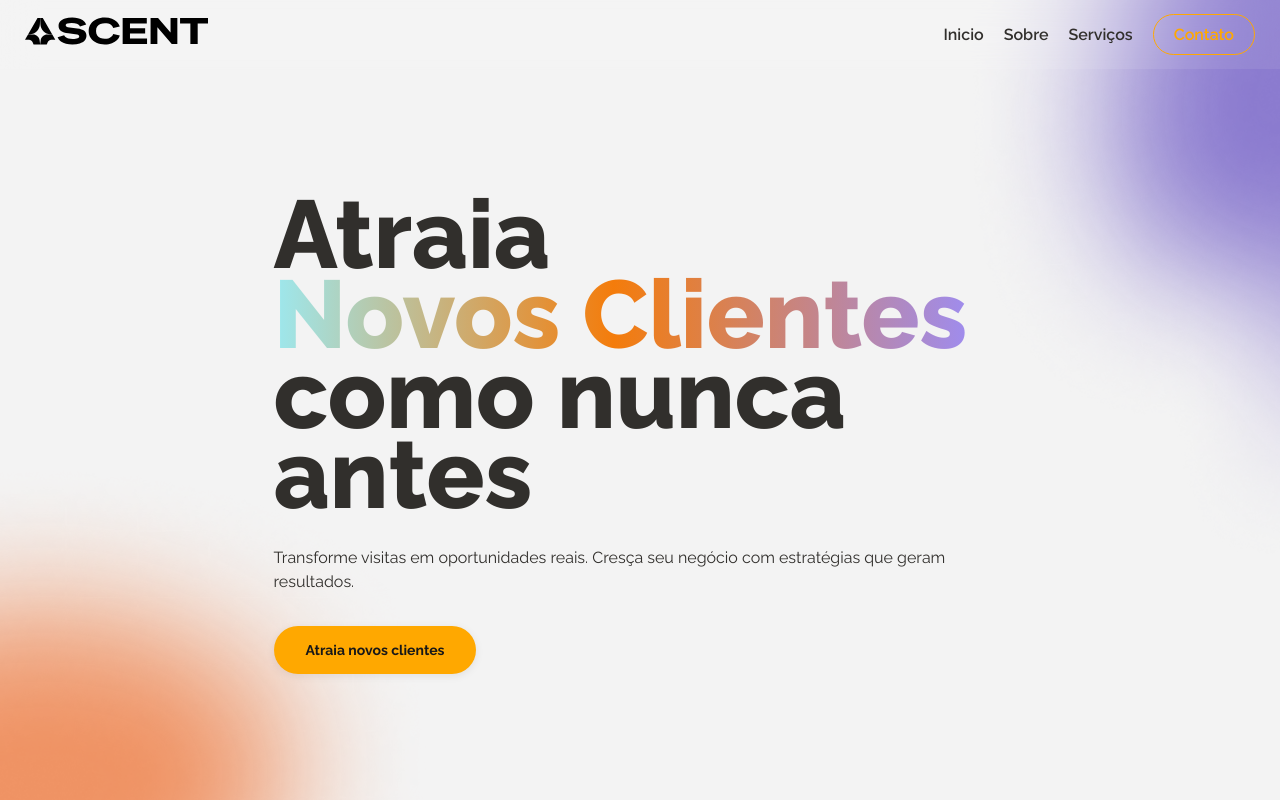
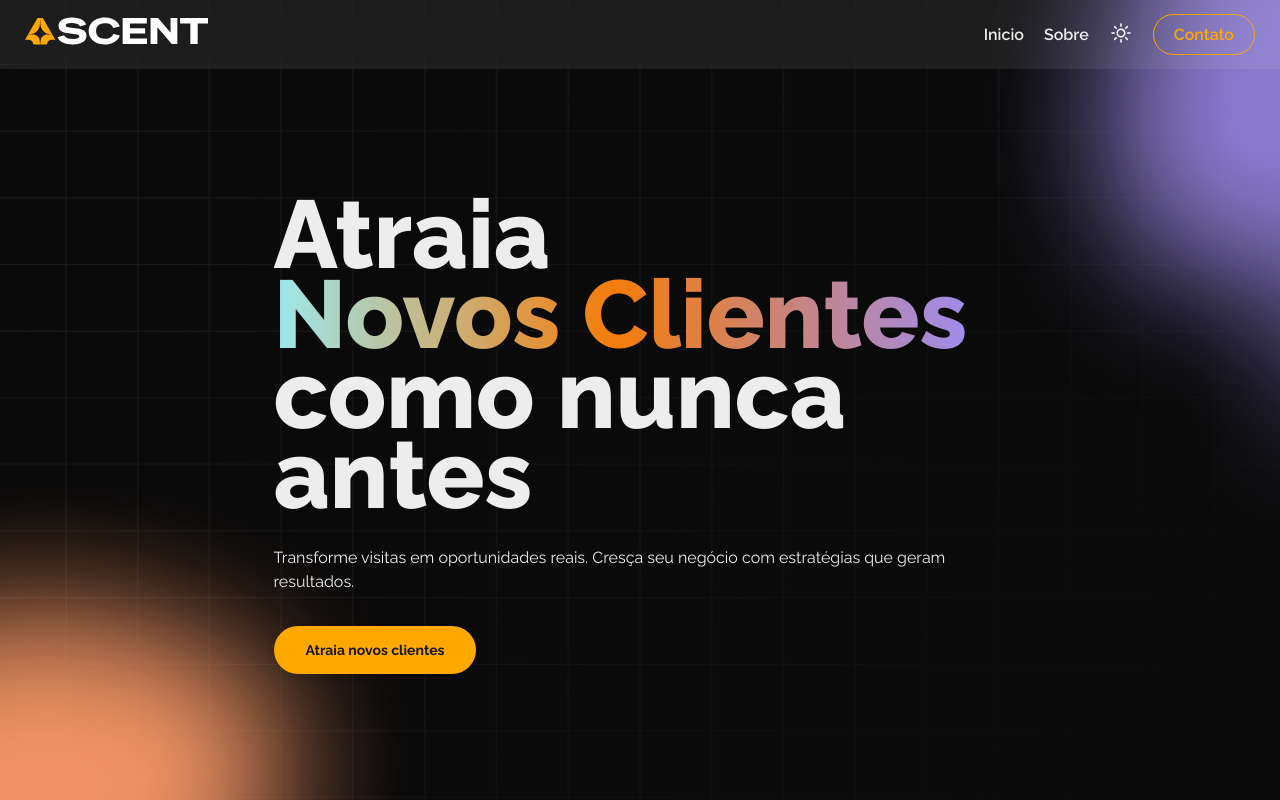
Before and after one commit to ascentBr/website, a Next.js app: page / in a window 1280 px wide. Shown: the top 800 px of the page. Built offline with nearby package versions, Linux system fonts and the light colour scheme.

Commit message:
feat: adicionar suporte a temas claros e escuros com o next-themes e criar componentes dinâmicos para o logo e troca de tema

```diff
--- a/package.json
+++ b/package.json
@@ -10,6 +10,7 @@
   },
   "dependencies": {
     "next": "15.5.0",
+    "next-themes": "^0.4.6",
     "nodemailer": "^7.0.5",
     "react": "19.1.0",
     "react-dom": "19.1.0",
--- a/src/app/components/Benefits/Benefits.module.scss
+++ b/src/app/components/Benefits/Benefits.module.scss
@@ -16,11 +16,6 @@
         font-weight: 400;
         color: var(--foreground);
         margin-bottom: 40px;
-
-        @media (prefers-color-scheme: dark) {
-            opacity: 0.7;
-        }
-
     }
 }
 
@@ -65,10 +60,6 @@
         font-size: 1rem;
         font-weight: 400;
         color: var(--foreground);
-
-        @media (prefers-color-scheme: dark) {
-            opacity: 0.7;
-        }
     }
 
 }
--- /dev/null
+++ b/src/app/components/DynamicLogo/Index.tsx
@@ -0,0 +1,25 @@
+'use client';
+import { useTheme } from 'next-themes';
+import Image from 'next/image';
+import React from 'react'
+
+
+const DynamicLogo = ({
+    darkModeSrc,
+    lightModeSrc
+}:{
+    darkModeSrc: string;
+    lightModeSrc: string;
+}) => {
+
+    const { theme } = useTheme();
+
+    if (theme === 'light') {
+        return (<Image src={lightModeSrc} alt="Ascent - web & performance" width={183} height={42} />)
+    }
+    return (
+        <Image src={darkModeSrc} alt="Ascent - web & performance" width={183} height={42} />
+    )
+}
+
+export default DynamicLogo
--- a/src/app/components/Footer/Index.tsx
+++ b/src/app/components/Footer/Index.tsx
@@ -1,10 +1,9 @@
 import React from 'react'
 import styles from './Footer.module.scss'
-import Image from 'next/image'
 import Link from 'next/link'
 import ContactForm from '../ContactForm/Index'
-const LOGO_SRC = '/brand/Full_Logo.svg';
-const LOGO_SRC_DARK = '/brand/Full_Logo_Blacklogo.svg';
+import DynamicLogo from '../DynamicLogo/Index'
+
 type FooterMenuProps = {
   settings: {
     title: string;
@@ -50,10 +49,7 @@ const Footer = () => {
             {/* <FooterMenu settings={{ title: "Support", links: [{ label: "Contact", url: "/#contact" }, { label: "FAQ", url: "/faq" }] }} /> */}
             <div className={styles.FooterMenu}>
               <Link href="/" className={styles.FooterLogo}>
-                <picture>
-                  <source srcSet={LOGO_SRC} media="(prefers-color-scheme: dark)" />
-                  <img src={LOGO_SRC_DARK} alt="Ascent logo" width={124} height={80} className={styles.FooterLogoImage} />
-                </picture>
+              <DynamicLogo lightModeSrc="/brand/Full_Logo_Blacklogo.svg" darkModeSrc="/brand/Full_Logo.svg" />
               </Link>
             </div>
           </div>
--- a/src/app/components/Header/Index.tsx
+++ b/src/app/components/Header/Index.tsx
@@ -2,7 +2,8 @@ import React from 'react'
 import styles from './Header.module.scss'
 import Link from 'next/link'
 import Image from 'next/image'
-
+import ThemeChanger from '../ThemeChanger/Index';
+import DynamicLogo from '../DynamicLogo/Index';
 
 const Header = () => {
   return (
@@ -10,11 +11,7 @@ const Header = () => {
       <div className={`${styles.container} container`}>
         <h1 className={styles.logo}>
           <Link href="/">
-            <picture>
-              <source srcSet="/brand/Namelogo.svg" media="(prefers-color-scheme: dark)" />
-              <Image src="/brand/Name_Blacklogo.svg" alt="Ascent - web & performance" width={183} height={42} />
-            </picture>
-
+            <DynamicLogo lightModeSrc="/brand/Name_Blacklogo.svg" darkModeSrc="/brand/NameLogo.svg" />
           </Link>
         </h1>
 
@@ -27,7 +24,7 @@ const Header = () => {
               <Link href="/sobre">Sobre</Link>
             </li>
             <li>
-              <Link href="./#benefits">Serviços</Link>
+              <ThemeChanger />
             </li>
             <li className={styles.cta}>
               <Link href="#contact">Contato</Link>
--- a/src/app/components/MainBanner/MainBanner.module.scss
+++ b/src/app/components/MainBanner/MainBanner.module.scss
@@ -52,10 +52,6 @@
   line-height: 1.5;
   color: var(--foreground);
   opacity: 1;
-
-  @media (prefers-color-scheme: dark) {
-    opacity: 0.4;
-  }
 }
 
 .callToAction {
--- /dev/null
+++ b/src/app/components/ThemeChanger/Index.tsx
@@ -0,0 +1,24 @@
+'use client'
+
+import { useTheme } from 'next-themes'
+import style from './ThemeChanger.module.scss'
+
+const ThemeChanger = () => {
+  const { theme, setTheme } = useTheme()
+
+  return (
+    <>
+      {theme === 'dark' ? (<button className={style.button} onClick={() => setTheme('light')}>
+        <svg xmlns="http://www.w3.org/2000/svg" fill="none" viewBox="0 0 24 24" strokeWidth={1.5} stroke="currentColor" width={24} height={24} >
+          <path strokeLinecap="round" strokeLinejoin="round" d="M12 3v2.25m6.364.386-1.591 1.591M21 12h-2.25m-.386 6.364-1.591-1.591M12 18.75V21m-4.773-4.227-1.591 1.591M5.25 12H3m4.227-4.773L5.636 5.636M15.75 12a3.75 3.75 0 1 1-7.5 0 3.75 3.75 0 0 1 7.5 0Z" />
+        </svg>
+      </button>) : (<button className={style.button} onClick={() => setTheme('dark')}>
+        <svg xmlns="http://www.w3.org/2000/svg" fill="none" viewBox="0 0 24 24" strokeWidth={1.5} stroke="currentColor" width={18} height={18} >
+          <path strokeLinecap="round" strokeLinejoin="round" d="M21.752 15.002A9.72 9.72 0 0 1 18 15.75c-5.385 0-9.75-4.365-9.75-9.75 0-1.33.266-2.597.748-3.752A9.753 9.753 0 0 0 3 11.25C3 16.635 7.365 21 12.75 21a9.753 9.753 0 0 0 9.002-5.998Z" />
+        </svg>
+      </button>)}
+    </>
+  )
+}
+
+export default ThemeChanger
--- /dev/null
+++ b/src/app/components/ThemeChanger/ThemeChanger.module.scss
@@ -0,0 +1,6 @@
+.button{
+    border: none;
+    background: transparent;
+    cursor: pointer;
+    padding: 0;
+}
--- a/src/app/globals.css
+++ b/src/app/globals.css
@@ -15,6 +15,15 @@
   );
 
   --rounded : 12px;
+}
+
+[data-theme='dark'] {
+
+    --background: #0a0a0a;
+    --foreground: #ededed;
+    --backgroundAlternative: #000;
+
+
 }
 
 @media (prefers-color-scheme: dark) {
--- a/src/app/layout.tsx
+++ b/src/app/layout.tsx
@@ -4,6 +4,7 @@ import "./globals.css";
 import Header from "./components/Header/Index";
 import Footer from "./components/Footer/Index";
 import { ToastContainer } from "react-toastify";
+import { ThemeProvider } from "next-themes";
 
 const geistSans = Geist({
   variable: "--font-geist-sans",
@@ -31,13 +32,17 @@ export default function RootLayout({
   children: React.ReactNode;
 }>) {
   return (
-    <html lang="pt_br">
+    <html lang="pt_br" suppressHydrationWarning={true}>
+
       <body className={`${ralewaySans.variable}`}>
         <ToastContainer />
-        <Header />
-        {children}
-        <Footer />
+        <ThemeProvider defaultTheme="dark">
+          <Header />
+          {children}
+          <Footer />
+        </ThemeProvider>
       </body>
+
     </html>
   );
 }
```
Also changed, not shown: 1 other file (tests, documents, lock files or other folders).
